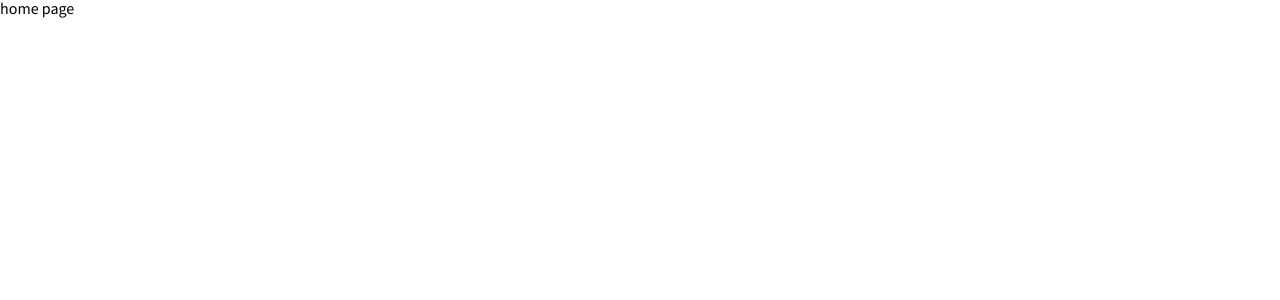
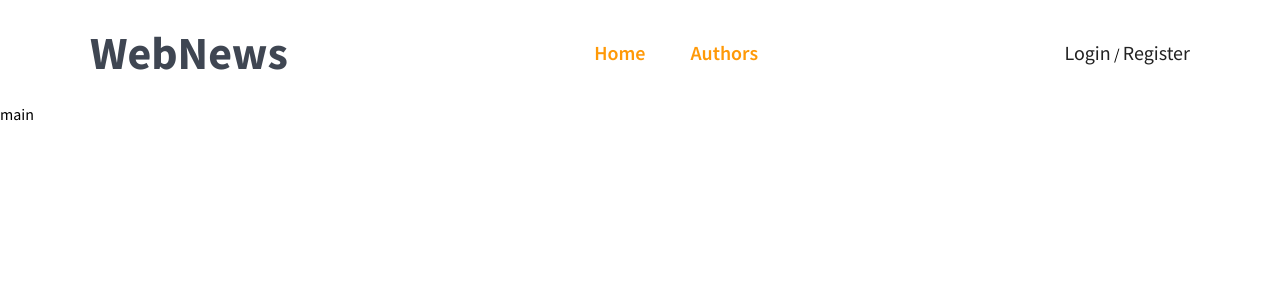
Before and after one commit to MaxStenex/web-news, a React (Create React App) app in the folder frontend/: page / in a window 1280 px wide. Shown: the top 300 px of the page. Built offline with nearby package versions, Linux system fonts and the light colour scheme.

Commit message:
main, inited main layout

```diff
--- /dev/null
+++ b/frontend/src/layouts/Main.tsx
@@ -0,0 +1,34 @@
+import { Link, NavLink } from "react-router-dom";
+
+export const MainLayout = () => {
+  return (
+    <div id="main-layout">
+      <header className="header">
+        <div className="header__wrapper">
+          <Link to="/" className="header__logo">
+            WebNews
+          </Link>
+          <nav className="header__nav">
+            <ul className="header__nav-list">
+              <li className="header__nav-item">
+                <NavLink to="/" className={({ isActive }) => (isActive ? "active" : "")}>
+                  Home
+                </NavLink>
+              </li>
+              <li className="header__nav-item">
+                <NavLink to="/" className={({ isActive }) => (isActive ? "active" : "")}>
+                  Authors
+                </NavLink>
+              </li>
+            </ul>
+          </nav>
+          <div className="header__auth">
+            <Link to="/">Login</Link> / <Link to="/">Register</Link>
+          </div>
+        </div>
+      </header>
+      <main className="main">main</main>
+      <footer className="footer"></footer>
+    </div>
+  );
+};
--- /dev/null
+++ b/frontend/src/layouts/index.ts
@@ -0,0 +1 @@
+export { MainLayout } from "./Main";
--- a/frontend/src/pages/Home.tsx
+++ b/frontend/src/pages/Home.tsx
@@ -1,3 +1,5 @@
+import { MainLayout } from "../layouts";
+
 export const HomePage: React.FC = () => {
-  return <div>home page</div>;
+  return <MainLayout></MainLayout>;
 };
--- a/frontend/src/styles/_imports.scss
+++ b/frontend/src/styles/_imports.scss
@@ -0,0 +1 @@
+@import "./layouts/Main.scss";
--- /dev/null
+++ b/frontend/src/styles/_variables.scss
@@ -0,0 +1,6 @@
+$contentWidth: 1100px;
+
+$primaryColor: #222222;
+$secondaryColor: #ff9907;
+
+$defaultTransition: 0.1s ease-in-out;
--- /dev/null
+++ b/frontend/src/styles/layouts/Main.scss
@@ -0,0 +1,58 @@
+#main-layout {
+  width: 100%;
+  background-color: #fff;
+  .header {
+    background-color: inherit;
+    padding: 30px 20px;
+
+    & a:not(.header__logo) {
+      transition: $defaultTransition;
+      color: $primaryColor;
+      font-size: 20px;
+      transition: $defaultTransition;
+      &:hover {
+        color: $secondaryColor;
+      }
+    }
+
+    &__wrapper {
+      max-width: $contentWidth;
+      margin: 0 auto;
+      display: flex;
+      justify-content: space-between;
+      align-items: center;
+    }
+
+    &__logo {
+      font-size: 46px;
+      display: block;
+      color: #3f4652;
+      font-weight: 700;
+      cursor: pointer;
+    }
+
+    &__nav {
+    }
+
+    &__nav-list {
+      display: flex;
+    }
+
+    &__nav-item {
+      margin-right: 45px;
+      &:last-child {
+        margin-right: 0;
+      }
+
+      & a {
+        font-weight: 600;
+        &.active {
+          color: $secondaryColor;
+        }
+      }
+    }
+
+    &__auth {
+    }
+  }
+}
--- a/frontend/src/styles/main.scss
+++ b/frontend/src/styles/main.scss
@@ -1,5 +1,6 @@
 @import url("https://fonts.googleapis.com/css2?family=Source+Sans+Pro:wght@400;600;700&display=swap");
 
+@import "./variables";
 @import "./normalize";
 @import "./imports";
 
```
